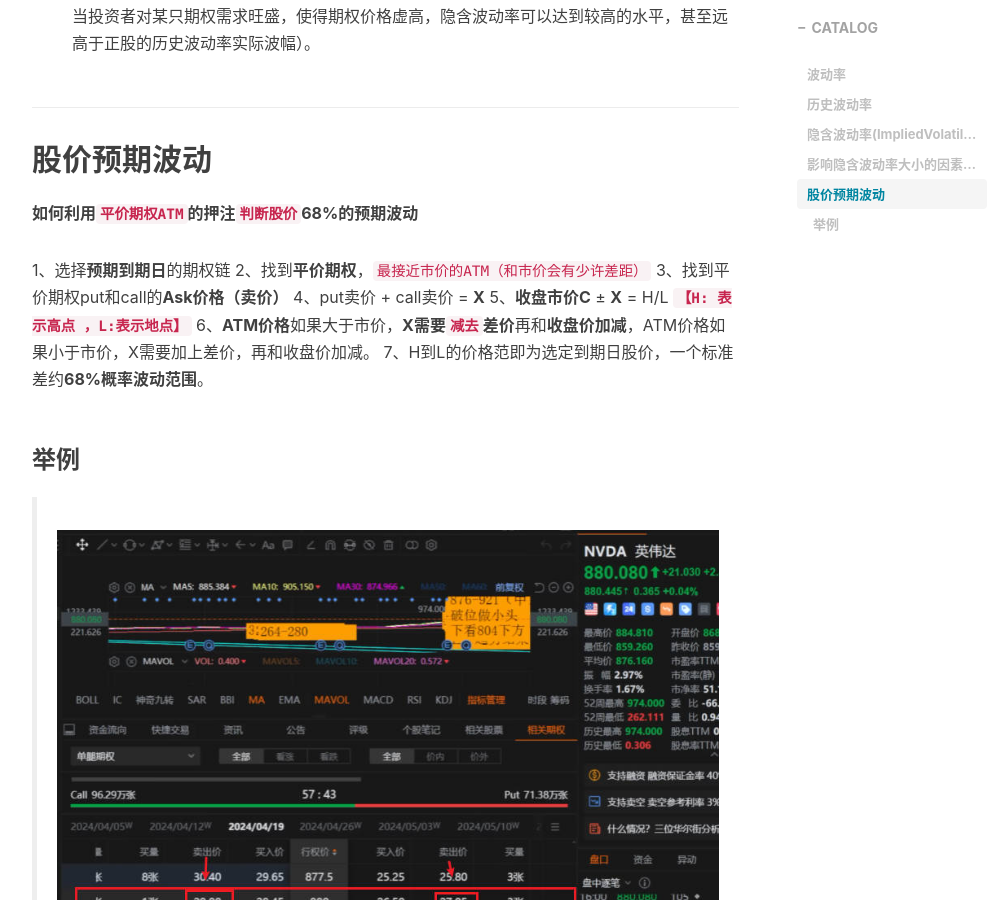
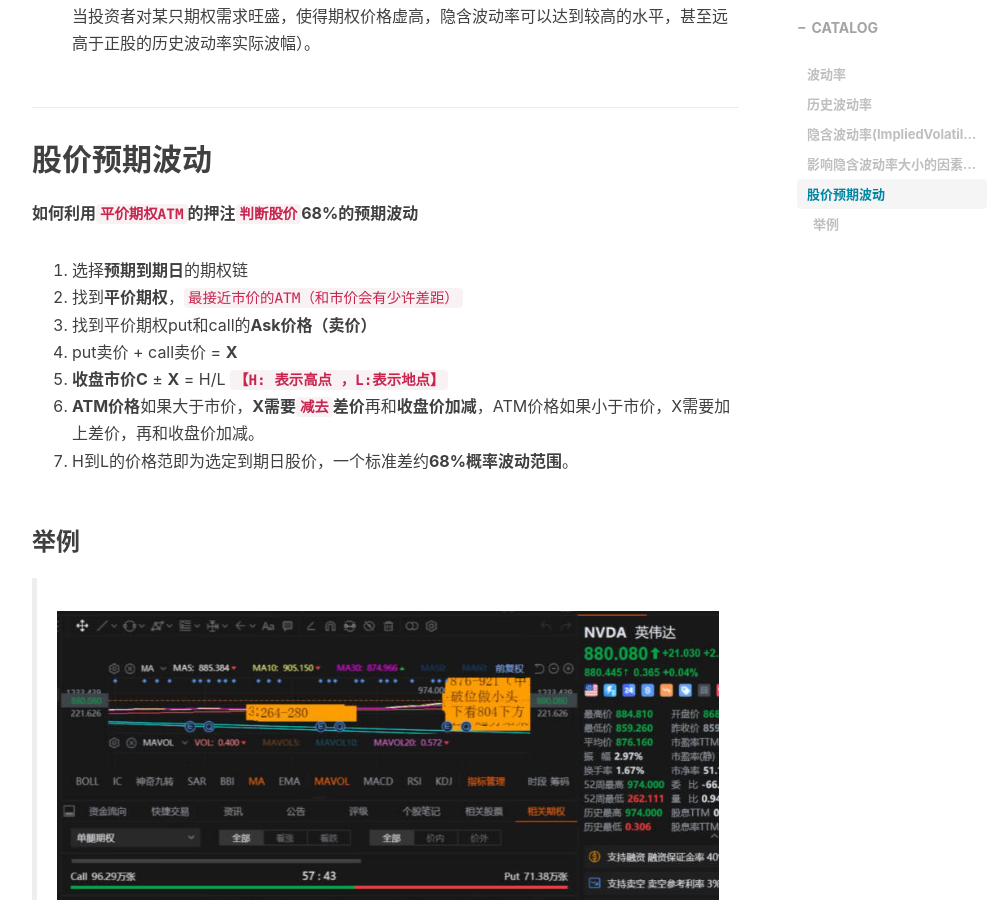
Before and after one commit to zaielsewhere/zaielsewhere.github.io, a Jekyll site: the page built from _posts/read_stocks_base/2025-04-07-stocks-base-189计算股价大概率波动范围.md, in a window 1280 px wide and 900 px high, scrolled down 1855 px. Shown: the whole window, without its empty margins (233-1239 px from the left). Built offline with Jekyll 4.4.1, drawn with Linux system fonts in a browser that asks for light colours; nearby versions of some CDN libraries; comment, search, counter and statistics services are not loaded.

Commit message:
文章格式修正

```diff
--- a/_posts/read_stocks_base/2025-04-07-stocks-base-189计算股价大概率波动范围.md
+++ b/_posts/read_stocks_base/2025-04-07-stocks-base-189计算股价大概率波动范围.md
@@ -67,13 +67,13 @@ tags:
 
 **如何利用`平价期权ATM`的押注`判断股价`68%的预期波动**
 
-1、选择**预期到期日**的期权链
-2、找到**平价期权**，`最接近市价的ATM（和市价会有少许差距）`
-3、找到平价期权put和call的**Ask价格（卖价）**
-4、put卖价 + call卖价 = **X**
-5、**收盘市价C** ± **X** = H/L **`【H: 表示高点 ，L:表示地点】`**
-6、**ATM价格**如果大于市价，**X需要`减去`差价**再和**收盘价加减**，ATM价格如果小于市价，X需要加上差价，再和收盘价加减。
-7、H到L的价格范即为选定到期日股价，一个标准差约**68%概率波动范围**。
+1. 选择**预期到期日**的期权链
+2. 找到**平价期权**，`最接近市价的ATM（和市价会有少许差距）`
+3. 找到平价期权put和call的**Ask价格（卖价）**
+4. put卖价 + call卖价 = **X**
+5. **收盘市价C** ± **X** = H/L **`【H: 表示高点 ，L:表示地点】`**
+6. **ATM价格**如果大于市价，**X需要`减去`差价**再和**收盘价加减**，ATM价格如果小于市价，X需要加上差价，再和收盘价加减。
+7. H到L的价格范即为选定到期日股价，一个标准差约**68%概率波动范围**。
 
 ### 举例
 
```
